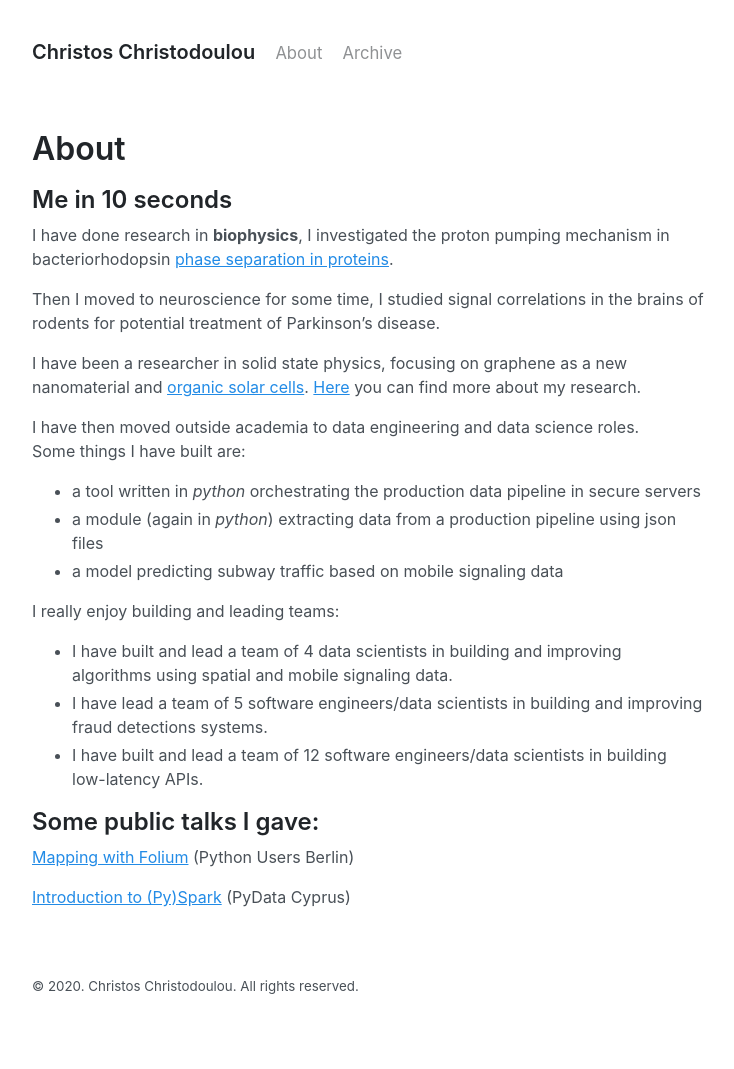
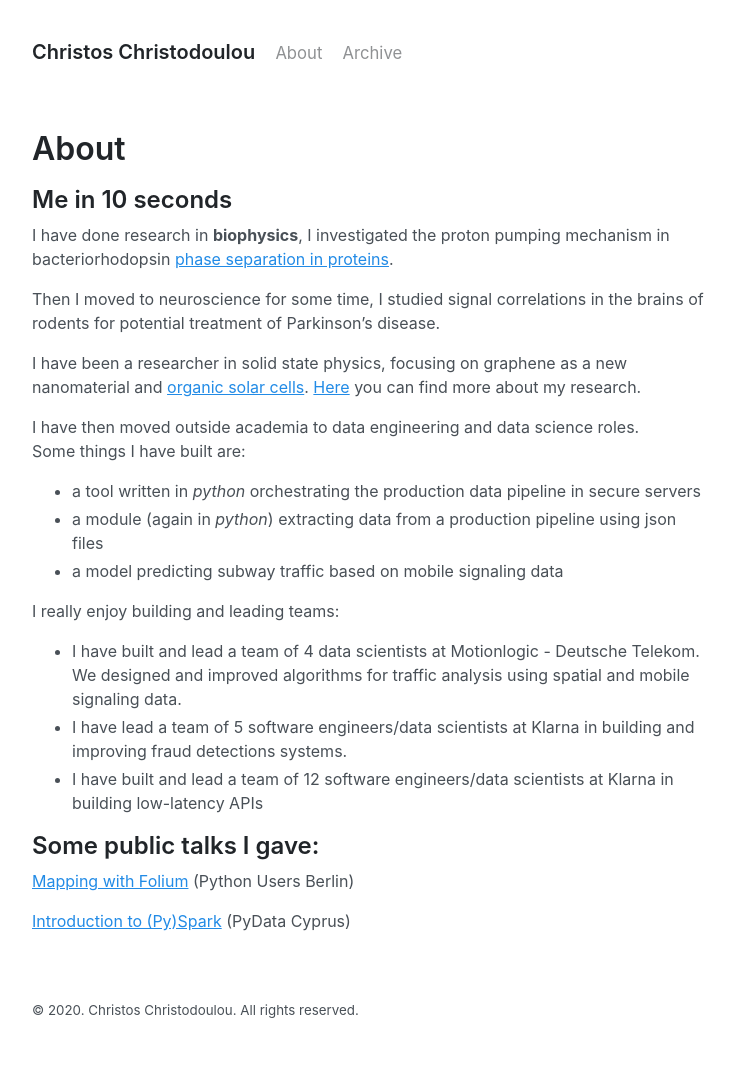
Before and after one commit to chr7stos/chr7stos.github.io, a Jekyll site: the page built from about.md, in a window 1280 px wide. Shown: the whole page, without its empty margins (272-1006 px from the left). Built offline with Jekyll 4.4.1, drawn with Linux system fonts in a browser that asks for light colours; before the commit the page ends 1045 px from its top, so only the background shows below that.

Commit message:
Update about.md

```diff
--- a/about.md
+++ b/about.md
@@ -20,9 +20,9 @@
 - a model predicting subway traffic based on mobile signaling data
 
 I really enjoy building and leading teams:
-- I have built and lead a team of 4 data scientists in building and improving algorithms using spatial and mobile signaling data.
-- I have lead a team of 5 software engineers/data scientists in building and improving fraud detections systems.
-- I have built and lead a team of 12 software engineers/data scientists in building low-latency APIs.
+- I have built and lead a team of 4 data scientists at Motionlogic - Deutsche Telekom. We designed and improved algorithms for traffic analysis using spatial and mobile signaling data.
+- I have lead a team of 5 software engineers/data scientists at Klarna in building and improving fraud detections systems.
+- I have built and lead a team of 12 software engineers/data scientists at Klarna in building low-latency APIs
 
 ## Some public talks I gave:
 [Mapping with Folium](https://www.meetup.com/Python-Users-Berlin-PUB/events/xmdjfmywpbmb/) (Python Users Berlin)
```
